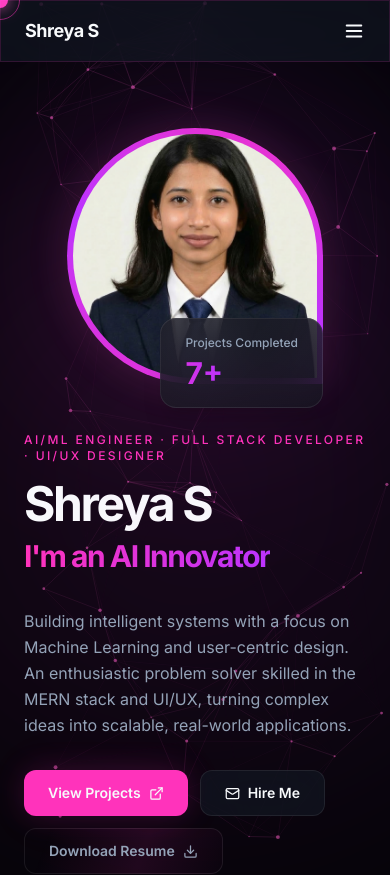
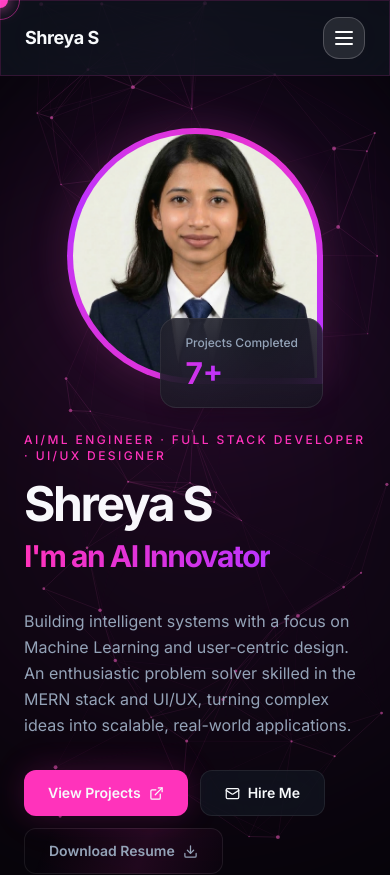
Before and after one commit to shreyaaaah/Portfolio, a React (Vite) app: page / in a window 390 px wide. Shown: the top 875 px of the page. Built offline with nearby package versions, Linux system fonts and the light colour scheme; the HTML template or start-up script is replaced by a standard one; a web font is replaced by a local one.

Commit message:
Fix mobile hamburger visibility

```diff
--- a/src/components/Navbar.tsx
+++ b/src/components/Navbar.tsx
@@ -81,10 +81,10 @@ const Navbar = () => {
         {/* Mobile toggle */}
         <button
           onClick={() => setOpen(!open)}
-          className="md:hidden text-foreground"
+          className="md:hidden flex items-center justify-center p-2 rounded-lg bg-white/10 border border-white/20 text-white hover:bg-white/20 transition-all focus:outline-none"
           aria-label="Toggle menu"
         >
-          {open ? <X size={22} /> : <Menu size={22} />}
+          {open ? <X size={24} color="white" /> : <Menu size={24} color="white" />}
         </button>
       </div>
 
```
